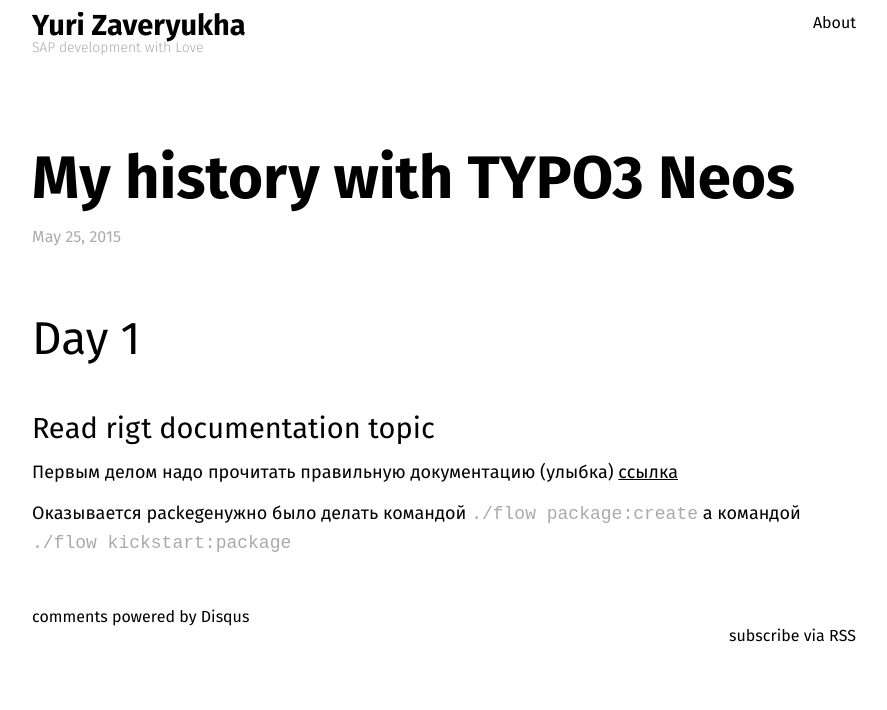
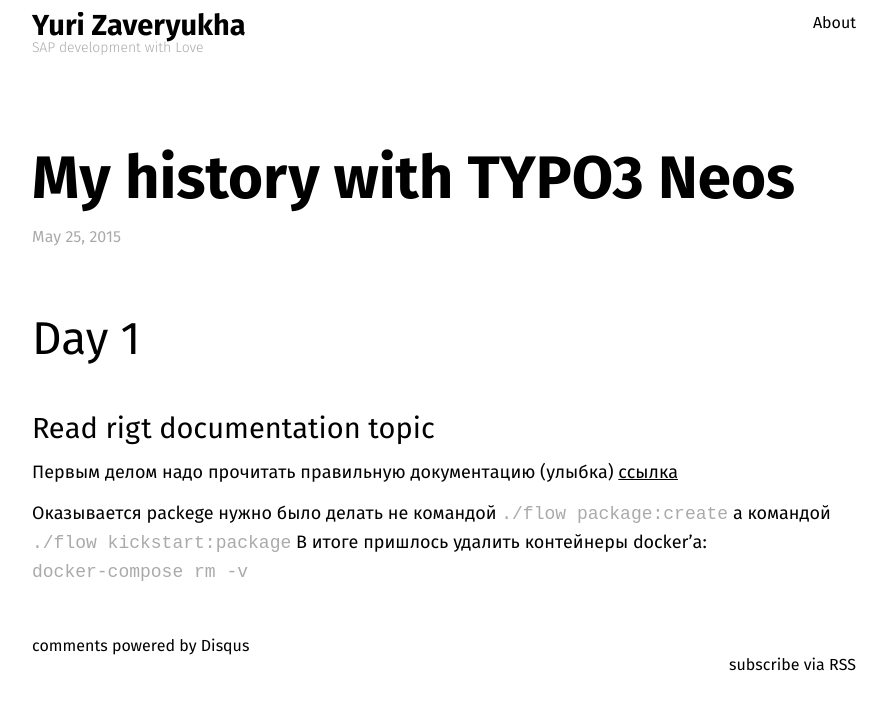
Before and after one commit to zaveryukha/zaveryukha.github.io, a Jekyll site: the page built from _posts/2015-05-22-my-history-with-typo3-neos.md, in a window 1280 px wide. Shown: the top 710 px of the page, without its empty margins (196-1083 px from the left). Built offline with Jekyll 4.4.1, drawn with Linux system fonts in a browser that asks for light colours; comment, search, counter and statistics services are not loaded.

Commit message:
add post about setup

```diff
--- a/_posts/2015-05-22-my-history-with-typo3-neos.md
+++ b/_posts/2015-05-22-my-history-with-typo3-neos.md
@@ -14,4 +14,9 @@
 Первым делом надо прочитать правильную документацию (улыбка)
 [ссылка](http://docs.typo3.org/flow/TYPO3FlowDocumentation/TheDefinitiveGuide/PartII/Kickstart.html)
 
-Оказывается packegeнужно было делать командой `./flow package:create` а командой `./flow kickstart:package`
+Оказывается packege нужно было делать не командой
+`./flow package:create`
+а командой
+`./flow kickstart:package`
+В итоге пришлось удалить контейнеры docker'а:
+`docker-compose rm -v`
```
Also changed, not shown: _posts/2015-05-15-setting-up-enviroment-for-neos-development.md (added, +20 -0 lines).
